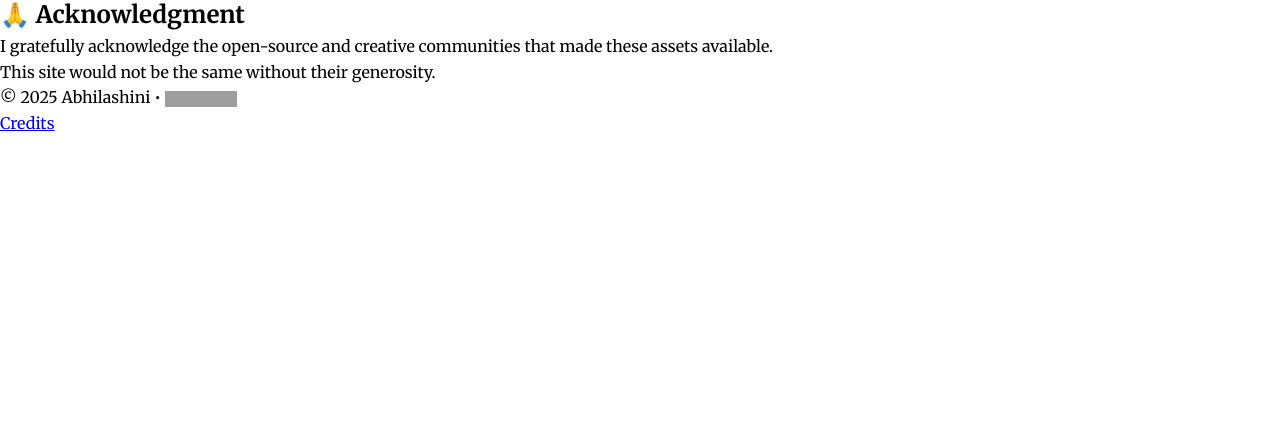
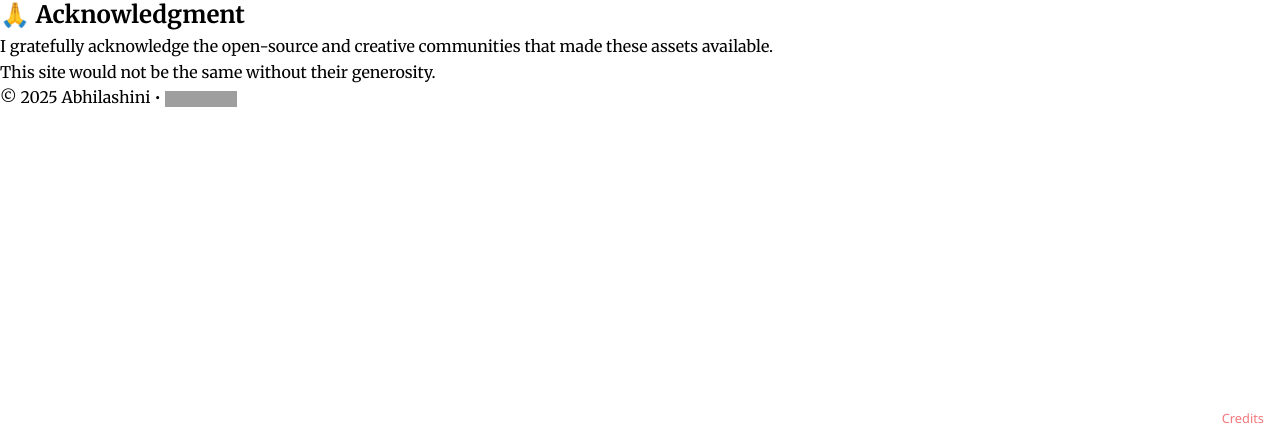
Before and after one commit to abhilashini/abhilashini.github.io, a Jekyll site: the page built from CREDITS.md, in a window 1280 px wide. Shown: the part 460-897 px from the top of the page. Built offline with Jekyll 4.4.1, drawn with Linux system fonts in a browser that asks for light colours; our own code applies the rules of GitHub Pages for plain Markdown files; grey boxes are pictures that could not be loaded.

Commit message:
Update style.css
Add support for copyright and attribution

```diff
--- a/assets/css/style.css
+++ b/assets/css/style.css
@@ -423,7 +423,6 @@ body {
   line-height: 1.5;
   opacity: 0.8;
 }
-
 .footer-license {
   font-size: 0.8rem;
   color: var(--color-icon);
@@ -432,6 +431,29 @@ body {
   margin-top: 3rem;
 }
 
+/* Minimal bottom-right Credits link */
+.credits-link {
+  position: fixed;
+  bottom: 12px;
+  right: 16px;
+  z-index: 999;
+  font-size: 0.8rem;
+  font-family: 'Noto Sans', sans-serif;
+  opacity: 0.6;
+}
+
+.credits-link a {
+  color: var(--color-icon);
+  text-decoration: none;
+  border-bottom: 1px dashed transparent;
+  transition: all 0.3s ease;
+}
+
+.credits-link a:hover {
+  color: var(--color-text); /* Assuming you have a primary text color var */
+  border-bottom-color: var(--color-text);
+  opacity: 0.85;
+}
 
 @media (max-width: 768px) {
   /* Increase specificity and use initial/unset */
```
